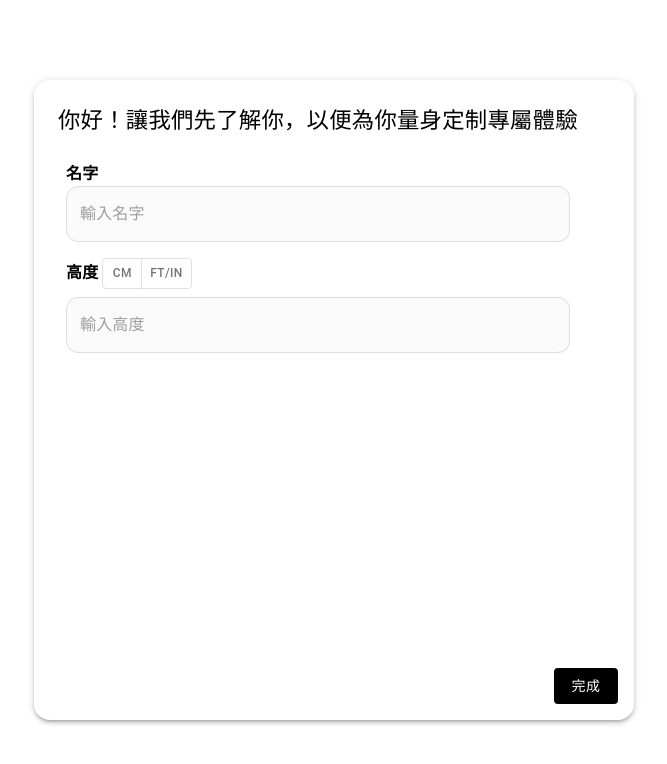
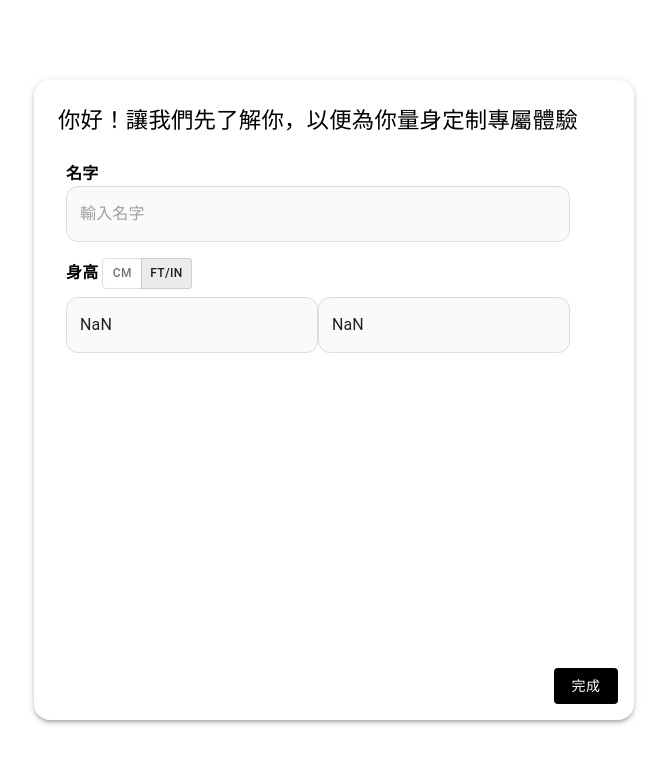
Before and after one commit to lc4490/axcel, a Next.js app: page / in a window 1280 px wide. Both pictures are taken after a click on the button "FT/IN". Shown: the top 764 px of the page, without its empty margins (306-973 px from the left). Built offline with nearby package versions, Linux system fonts and the light colour scheme.

Commit message:
height unit adj

```diff
--- a/src/app/page.tsx
+++ b/src/app/page.tsx
@@ -15,6 +15,10 @@ export default function Home() {
   const [onboarded, setOnboarded] = useState(false);
   const [name, setName] = useState("");
   const [height, setHeight] = useState("");
+  const [heightCM, setHeightCM] = useState("");
+  const [heightFT, setHeightFT] = useState("");
+  const [heightIN, setHeightIN] = useState("");
+  const [heightUnit, setHeightUnit] = useState("cm");
 
   return (
     <Box
@@ -28,7 +32,10 @@ export default function Home() {
         {onboarded ? (
           <Box>
             <Typography>{name}</Typography>
-            <Typography>{height}</Typography>
+            <Typography>
+              {heightUnit === "cm" ? heightCM : heightFT + "/" + heightIN}
+              {" " + heightUnit}
+            </Typography>
           </Box>
         ) : (
           <Box
@@ -95,11 +102,38 @@ export default function Home() {
                   <Typography
                     sx={{ color: "black", fontWeight: "600", fontSize: "1" }}
                   >
-                    高度
+                    身高
                   </Typography>
+                  {/* heigh unit */}
                   <ToggleButtonGroup
                     size="small"
                     exclusive
+                    value={heightUnit}
+                    onChange={(_, newValue) => {
+                      if (newValue !== null) {
+                        if (newValue == "ft/in") {
+                          setHeightFT(
+                            String(Math.floor(parseFloat(heightCM) / 2.54 / 12))
+                          );
+                          setHeightIN(
+                            String(
+                              ((parseFloat(heightCM) / 2.54) % 12).toFixed(2)
+                            )
+                          );
+                        } else {
+                          setHeightCM(
+                            String(
+                              (
+                                (parseInt(heightFT) * 12 +
+                                  parseFloat(heightIN)) *
+                                2.54
+                              ).toFixed(2)
+                            )
+                          );
+                        }
+                        setHeightUnit(newValue);
+                      }
+                    }}
                     sx={{
                       "& .MuiToggleButton-root": {
                         padding: "4px 8px", // reduce vertical & horizontal padding
@@ -112,16 +146,17 @@ export default function Home() {
                     <ToggleButton value="ft/in">ft/in</ToggleButton>
                   </ToggleButtonGroup>
                 </Stack>
+                {heightUnit === "cm" && (
                   <TextField
                     variant="outlined"
-                  placeholder="輸入高度"
-                  value={height || ""}
+                    placeholder="輸入身高（cm）"
+                    value={heightCM || ""}
                     onChange={(e) => {
                       const value = e.target.value;
                       if (parseFloat(value)) {
-                      setHeight(value);
+                        setHeightCM(String(parseFloat(value)));
                       } else {
-                      setHeight("");
+                        setHeightCM("");
                       }
                     }}
                     sx={{
@@ -141,6 +176,69 @@ export default function Home() {
                       },
                     }}
                   />
+                )}
+                {heightUnit === "ft/in" && (
+                  <Stack display={"flex"} flexDirection={"row"}>
+                    <TextField
+                      variant="outlined"
+                      placeholder="輸入身高（ft）"
+                      value={heightFT || ""}
+                      onChange={(e) => {
+                        const value = e.target.value;
+                        if (parseInt(value)) {
+                          setHeightFT(String(parseInt(value)));
+                        } else {
+                          setHeightFT("");
+                        }
+                      }}
+                      sx={{
+                        width: "100%",
+                        "& .MuiOutlinedInput-root": {
+                          borderRadius: "12px", // rounded corners
+                          backgroundColor: "#fafafa", // subtle background
+                          "& fieldset": {
+                            borderColor: "#ddd", // lighter border
+                          },
+                          "&:hover fieldset": {
+                            borderColor: "#aaa", // darker border on hover
+                          },
+                          "&.Mui-focused fieldset": {
+                            borderColor: "#000", // strong border on focus
+                          },
+                        },
+                      }}
+                    />
+                    <TextField
+                      variant="outlined"
+                      placeholder="輸入身高（in）"
+                      value={heightIN || ""}
+                      onChange={(e) => {
+                        const value = e.target.value;
+                        if (parseFloat(value) && parseFloat(value) <= 11) {
+                          setHeightIN(value);
+                        } else {
+                          setHeightIN("");
+                        }
+                      }}
+                      sx={{
+                        width: "100%",
+                        "& .MuiOutlinedInput-root": {
+                          borderRadius: "12px", // rounded corners
+                          backgroundColor: "#fafafa", // subtle background
+                          "& fieldset": {
+                            borderColor: "#ddd", // lighter border
+                          },
+                          "&:hover fieldset": {
+                            borderColor: "#aaa", // darker border on hover
+                          },
+                          "&.Mui-focused fieldset": {
+                            borderColor: "#000", // strong border on focus
+                          },
+                        },
+                      }}
+                    />
+                  </Stack>
+                )}
               </Box>
             </Box>
             <Button
```
Lines whose indentation alone changed are shown as unchanged.
